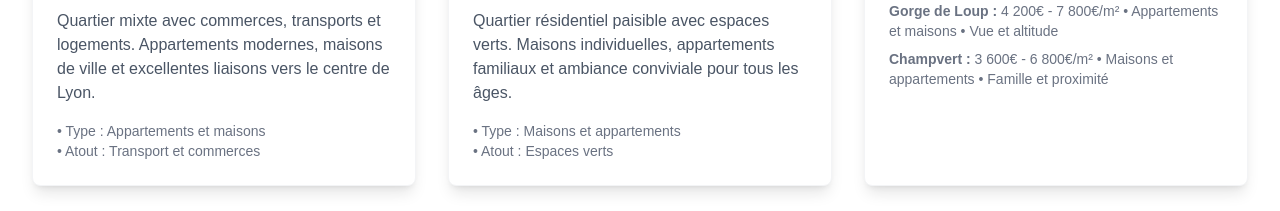
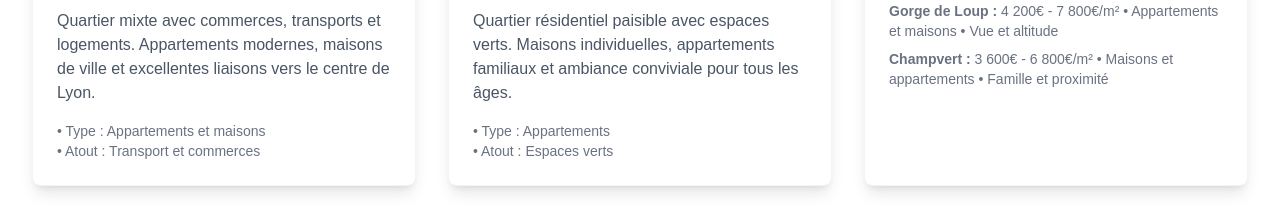
Before and after one commit to jtassin/gab_immo, a Next.js app: page / in a window 1280 px wide. Shown: the part 2520-2731 px from the top of the page. Built offline with nearby package versions, Linux system fonts and the light colour scheme.

Commit message:
remove maison from valmy

```diff
--- a/src/app/page.tsx
+++ b/src/app/page.tsx
@@ -278,7 +278,7 @@ export default function Home() {
                 appartements familiaux et ambiance conviviale pour tous les âges.
               </p>
               <div className="text-sm text-gray-500">
-                <p>• Type : Maisons et appartements</p>
+                <p>• Type : Appartements</p>
                 <p>• Atout : Espaces verts</p>
               </div>
             </div>
```
